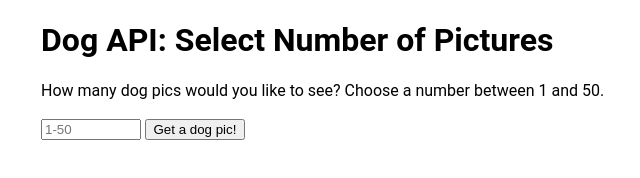
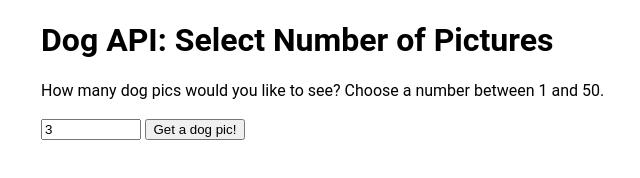
Before and after one commit to lguida/dog-pics-V2, a plain HTML site: page index.html in a window 1280 px wide. Shown: the full height of the page, 299-939 px from the left. Drawn offline with nearby package versions, Linux system fonts and the light colour scheme.

Commit message:
Add files via upload

```diff
--- a/index.html
+++ b/index.html
@@ -15,7 +15,7 @@
             <label for="photo-num">How many dog pics would you like to see? Choose a number between 1 and 50.</label>
             <br>
             <br>
-            <input type="number" id="photo-num" name="photo-num" placeholder="1-50" min="1" max="50" required>
+            <input type="number" id="photo-num" name="photo-num" placeholder="1-50" min="1" max="50" value="3" required>
             <input type="submit" value="Get a dog pic!">
         </form>
         <section class="results hidden">
--- a/index.js
+++ b/index.js
@@ -15,6 +15,7 @@ function getDogImage(number) {
     $('.results-img').replaceWith(
       `<img src="${responseJson.message[0]}" class="results-img">`
     )
+    console.log(responseJson.message[0])
     //display the results section
     $('.results').removeClass('hidden');
     for (i = 1; i < number; i++){
```
